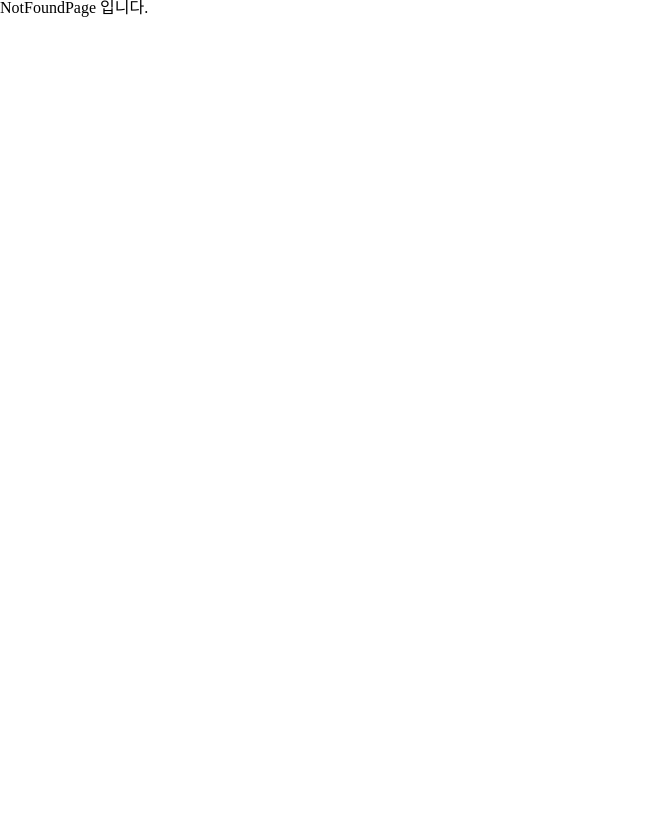
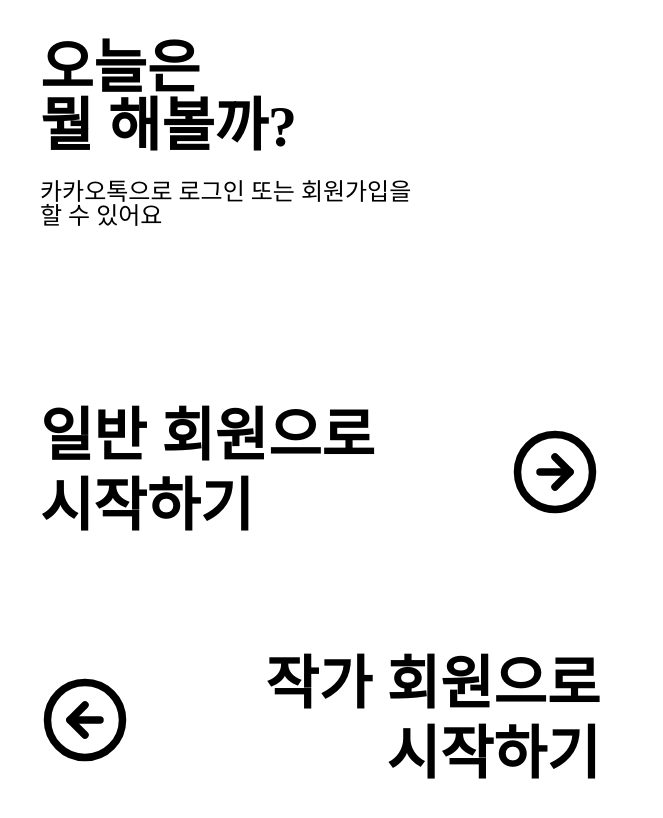
Before and after one commit to prgrms-web-devcourse/Team_DAYZ_DAYZ_FE, a React (Create React App) app: page /loginHome in a window 1280 px wide. Shown: the top 818 px of the page, without its empty margins (0-663 px from the left). Built offline with nearby package versions, Linux system fonts and the light colour scheme.

Commit message:
Design: loginHome 스타일링

```diff
--- a/src/pages/LoginPage/index.tsx
+++ b/src/pages/LoginPage/index.tsx
@@ -1,28 +1,78 @@
 import styled from '@emotion/styled';
 import React from 'react';
+import { ArrowRightCircle, ArrowLeftCircle } from 'react-feather';
 function LoginPage() {
   return (
-    <div>
-      <LoginTitle>
+    <LoginHomeContainer>
+      <Title>
         <p>오늘은</p>
         <p>뭘 해볼까?</p>
-      </LoginTitle>
-      <p>카카오톡으로 로그인 또는 회원가입을</p>
-      <p>할 수 있어요</p>
-      <LoginBtnContainer>
-        <button>KaKao로 시작</button>
-      </LoginBtnContainer>
-    </div>
+      </Title>
+      <Subtitle>
+        <p>카카오톡으로 로그인 또는 회원가입을</p>
+        <p>할 수 있어요</p>
+      </Subtitle>
+      <SelectContainer>
+        <UserContainer>
+          <div>
+            <p>일반 회원으로</p>
+            <p>시작하기</p>
+          </div>
+          <ArrowRightCircle size={90} />
+        </UserContainer>
+        <AuthorContainer>
+          <ArrowLeftCircle size={90} />
+          <div>
+            <p>작가 회원으로</p>
+            <p>시작하기</p>
+          </div>
+        </AuthorContainer>
+      </SelectContainer>
+    </LoginHomeContainer>
   );
 }
 
 export default LoginPage;
 
-const LoginTitle = styled.p`
-  font-size: 36px;
+const LoginHomeContainer = styled.div`
+  margin: 40px;
 `;
 
-const LoginBtnContainer = styled.form`
+const Title = styled.p`
+  font-size: 58px;
+  font-weight: 600;
+  margin-bottom: 24px;
+`;
+
+const Subtitle = styled.p`
+  font-size: 24px;
+  margin-bottom: 180px;
+`;
+
+const SelectContainer = styled.section`
   display: flex;
   flex-direction: column;
+  font-size: 58px;
+  font-weight: 600;
 `;
+
+const UserContainer = styled.div`
+  display: flex;
+  align-items: center;
+  justify-content: space-between;
+  margin-bottom: 120px;
+  & div p:first-child {
+    margin-bottom: 12px;
+  }
+`;
+const AuthorContainer = styled.div`
+  display: flex;
+  align-items: center;
+  justify-content: space-between;
+  & div {
+    text-align: end;
+    & p:first-child {
+      margin-bottom: 12px;
+    }
+  }
+`;
--- a/src/routes/Router.tsx
+++ b/src/routes/Router.tsx
@@ -17,7 +17,7 @@ const Router = () => {
   return (
     <Switch>
       <Route path="/" exact component={HomePage} />
-      <Route path="/login" exact component={LoginPage} />
+      <Route path="/loginHome" exact component={LoginPage} />
       <Route path="/category/:genre" exact component={CategoryPage} />
       <Route path="/feed" exact component={FeedPage} />
       <Route path="/search" exact component={SearchPage} />
```
Also changed, not shown: src/pages/LoginPage/SignupHome.tsx (deleted, +0 -24 lines).
